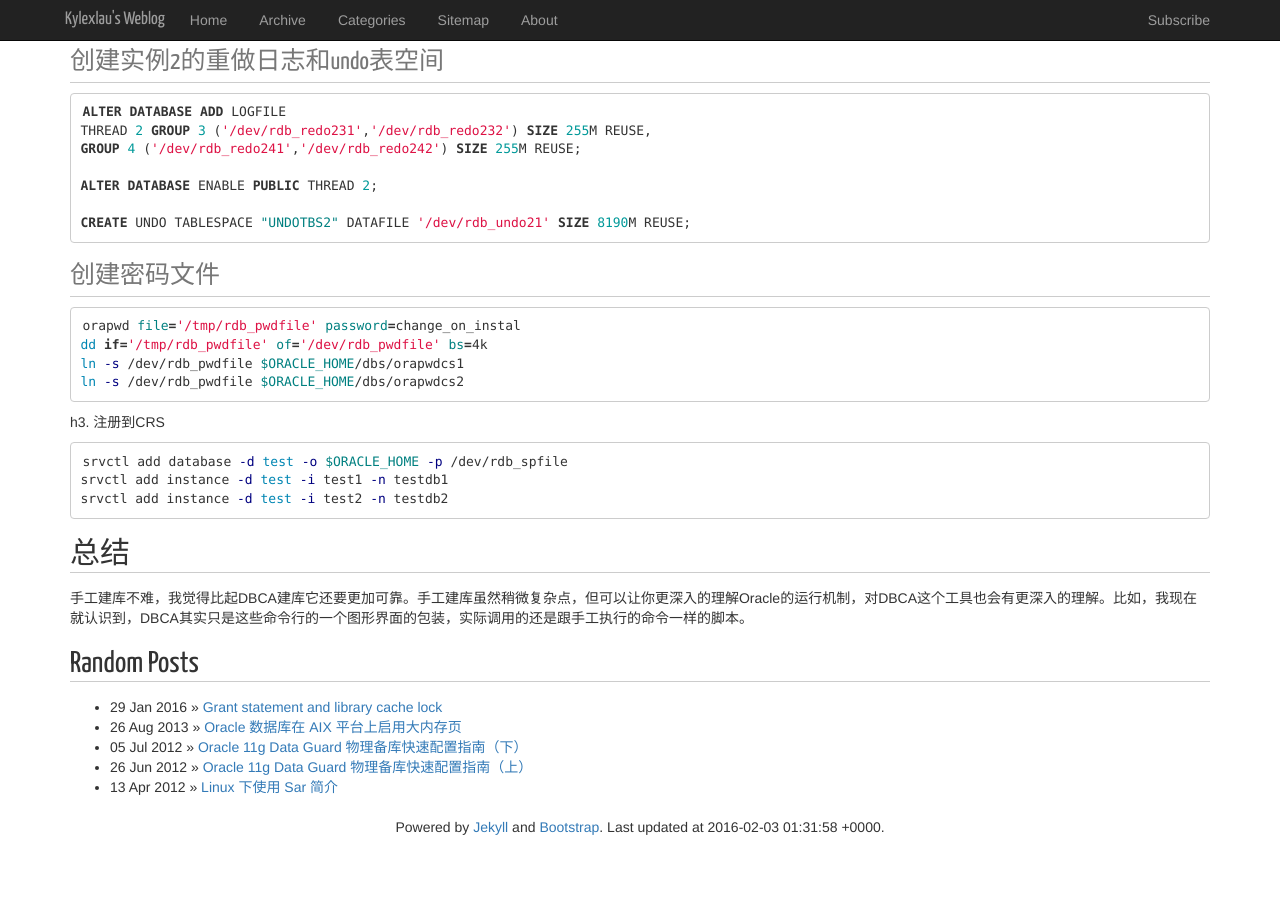
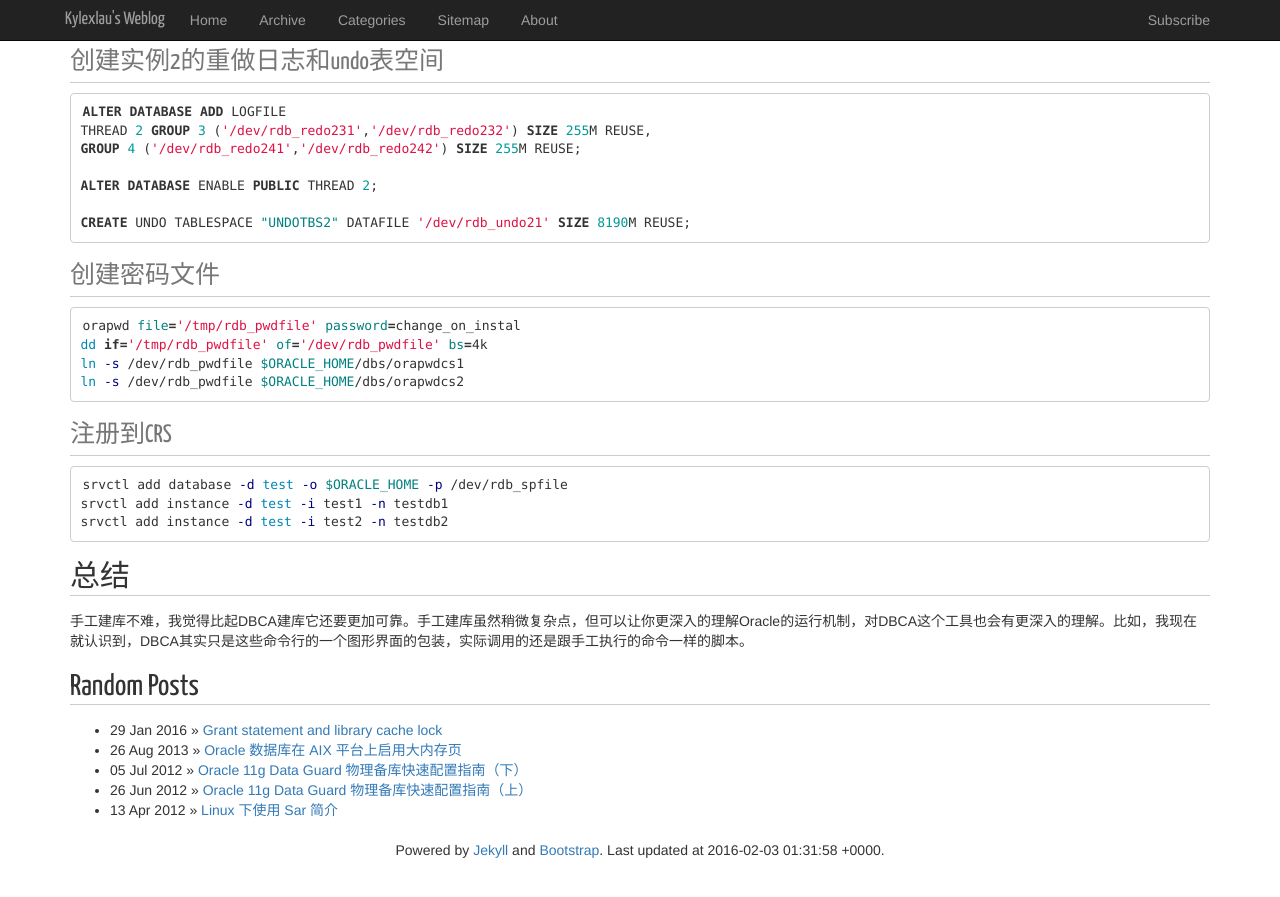
Before and after one commit to kylexlau/kylexlau.github.com, a Jekyll site: the page built from _posts/2011/2011-10-19-manaual-database-creation.md, in a window 1280 px wide and 900 px high, scrolled down 1369 px. Shown: the top 897 px of the window. Built offline with Jekyll 4.4.1, drawn with Linux system fonts in a browser that asks for light colours; comment, search, counter and statistics services are not loaded.

Commit message:
fix format.

````diff
--- a/_posts/2011/2011-10-19-manaual-database-creation.md
+++ b/_posts/2011/2011-10-19-manaual-database-creation.md
@@ -93,7 +93,7 @@ ln -s /dev/rdb_pwdfile $ORACLE_HOME/dbs/orapwdcs1
 ln -s /dev/rdb_pwdfile $ORACLE_HOME/dbs/orapwdcs2
 ```
 
-h3. 注册到CRS
+### 注册到CRS
 
 ```bash
 srvctl add database -d test -o $ORACLE_HOME -p /dev/rdb_spfile
````
